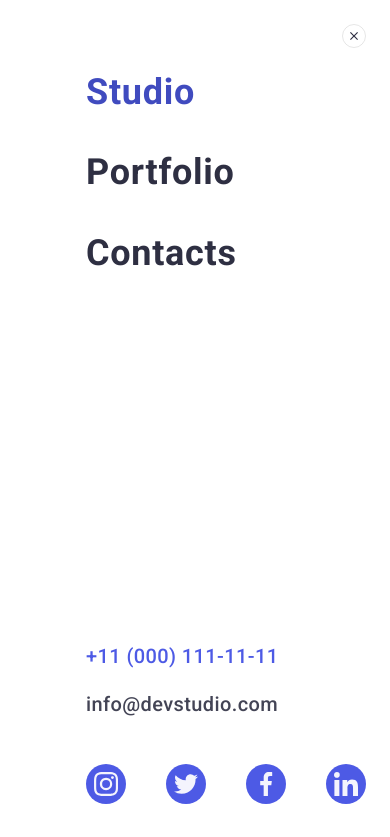
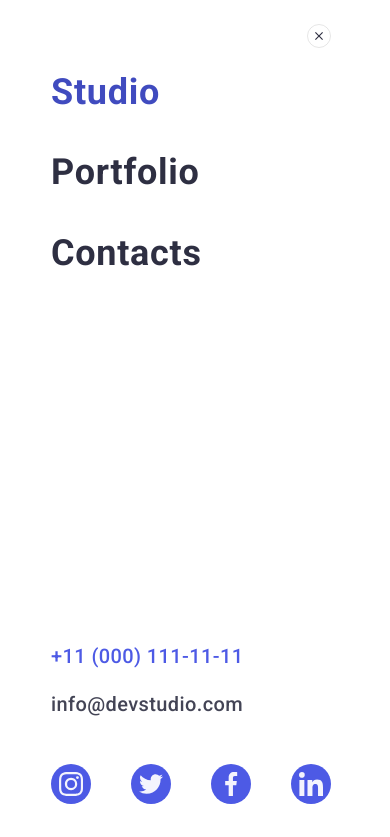
Before and after one commit to VolodymyrProkhatskyiGOIT2025/goit-markup-hw-06, a plain HTML site: page index.html in a window 390 px wide. Shown: the top 837 px of the page. Drawn offline with nearby package versions, Linux system fonts and the light colour scheme.

Commit message:
mod mob menu

```diff
--- a/css/style.css
+++ b/css/style.css
@@ -240,6 +240,9 @@ img {
   width: 100%;
   padding: 0 16px;
   margin: 0 auto;
+}
+.mobile-menu .container {
+  margin: 0;
 }
 /* -----------------header style------------------- */
 .page-header {
@@ -1193,7 +1196,8 @@ img {
   gap: 24px;
   align-items: flex-start;
   justify-content: flex-start;
-  margin-bottom: 48px;
+  /* margin-bottom: 48px; */
+  padding-bottom: 48px;
 }
 
 .mobile-address-link {
```
